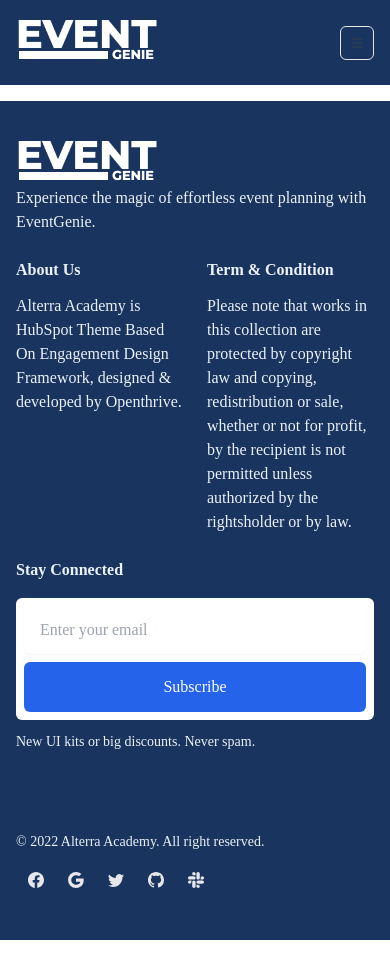
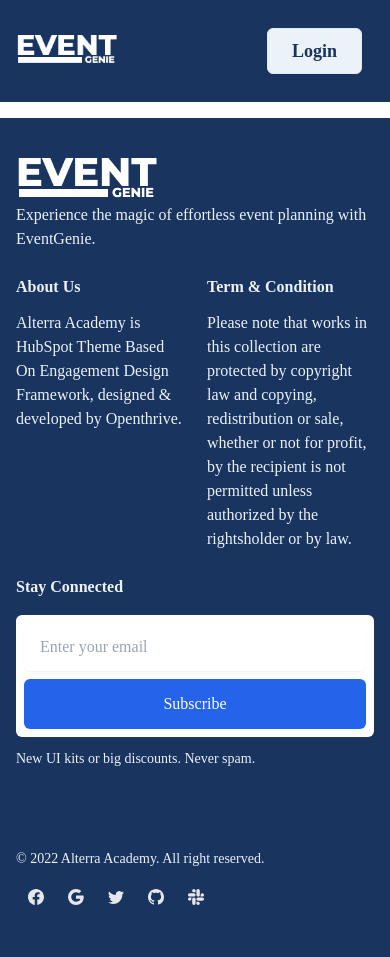
Before and after one commit to ALTA-GROUP-4/Event-Genie-FE, a React (Vite) app: page /test in a window 390 px wide. Built offline with nearby package versions, Linux system fonts and the light colour scheme.

Commit message:
chore button disabled, chore card hosted by, chore navbar handalend Afterlogin dan Before login,  chore cookie at profile, clean code login, feat params for detail event, feat params for update event, handlen login filter for rotes.

```diff
--- a/src/components/Button.tsx
+++ b/src/components/Button.tsx
@@ -9,7 +9,7 @@
 
   return (
     <button
-      className="py-2 px-4 m-2 w-full justify-center items-center gap-2 rounded-md border text-lg bg-@19345E text-@EBF2FA font-bold shadow-sm align-middle hover:scale-105 focus:outline-none   transition-all text-md dark:bg-slate-900 dark:hover:bg-slate-800 dark:border-gray-700 dark:text-gray-400 dark:hover:text-white dark:focus:ring-offset-gray-800"
+      className="py-2 px-4 m-2 w-full justify-center items-center gap-2 rounded-md border text-lg bg-@19345E disabled:hidden text-@EBF2FA font-bold shadow-sm align-middle hover:scale-105 focus:outline-none   transition-all text-md dark:bg-slate-900 dark:hover:bg-slate-800 dark:border-gray-700 dark:text-gray-400 dark:hover:text-white dark:focus:ring-offset-gray-800"
       {...props}
     >
       {label}
--- a/src/components/Navbar.tsx
+++ b/src/components/Navbar.tsx
@@ -27,9 +27,8 @@
       if (result.isConfirmed) {
         localStorage.clear();
         removeCookie("token", { path: "/" });
-        removeCookie("email", { path: "/" });
+        removeCookie("email");
         Swal.fire({
-          position: "top-end",
           icon: "success",
           title: "Success Log Out",
           showConfirmButton: false,
@@ -40,9 +39,25 @@
     });
   };
 
-  const navAfterLogin = () => {
   return (
-      <div className="flex justify-between items-center gap-4 sm:gap-8 md:gap-12 xl:gap-16 mt-5 sm:flex-row sm:items-center sm:justify-end sm:mt-0 sm:pl-5 ">
+    <header className="relative flex flex-wrap sm:justify-start sm:flex-nowrap z-50 w-full bg-@19345E text-xl py-5 dark:bg-@264653">
+      <nav
+        className="max-w-[85rem] flex w-full mx-auto px-4"
+        aria-label="Global"
+      >
+        <div className="flex items-center justify-between">
+          <div className="flex items-center justify-between">
+            <Link to="/">
+              <img src="/Logo1.png" alt="" />
+            </Link>
+          </div>
+        </div>
+        {checkToken ? (
+          <div
+            id="navbar-with-mega-menu"
+            className="duration-300 basis-full grow "
+          >
+            <div className="flex  gap-4  flex-row items-center justify-end mt-0 pl-5">
               <div className="hs-dropdown relative inline-flex font-semibold">
                 <button
                   id="hs-dropdown"
@@ -77,6 +92,7 @@
                       Profile
                     </h3>
                   </Link>
+
                   <Link to="/my-event">
                     <h3 className="flex items-center gap-x-3.5 py-2 px-3 rounded-md text-sm text-gray-800 hover:bg-gray-100 focus:ring-2 focus:ring-blue-500 dark:text-gray-400 dark:hover:bg-gray-700 dark:hover:text-gray-300">
                       <TbClipboardText />
@@ -99,60 +115,13 @@
                 </div>
               </div>
             </div>
-    );
-  };
-
-  return (
-    <header className="relative flex flex-wrap sm:justify-start sm:flex-nowrap z-50 w-full bg-@19345E text-xl py-5 dark:bg-@264653">
-      <nav
-        className="max-w-[85rem] w-full mx-auto px-4 sm:flex sm:items-center sm:justify-between"
-        aria-label="Global"
-      >
-        <div className="flex items-center justify-between">
-          <Link to="/">
-            <img src="/Logo1.png" alt="" />
-          </Link>
-
-          <div className="sm:hidden">
-            <button
-              type="button"
-              className="hs-collapse-toggle p-2 inline-flex justify-center items-center gap-2 rounded-md border font-medium bg-@EFF1F3 text-gray-700 shadow-sm align-middle hover:bg-gray-50 focus:outline-none focus:ring-2 focus:ring-offset-2 focus:ring-offset-white focus:ring-blue-600 transition-all text-sm dark:bg-slate-900 dark:hover:bg-slate-800 dark:border-gray-700 dark:text-gray-400 dark:hover:text-white dark:focus:ring-offset-gray-800"
-              data-hs-collapse="#navbar-with-mega-menu"
-              aria-controls="navbar-with-mega-menu"
-              aria-label="Toggle navigation"
-            >
-              <svg
-                className="hs-collapse-open:hidden w-4 h-4"
-                width="16"
-                height="16"
-                fill="currentColor"
-                viewBox="0 0 16 16"
-              >
-                <path
-                  fillRule="evenodd"
-                  d="M2.5 12a.5.5 0 0 1 .5-.5h10a.5.5 0 0 1 0 1H3a.5.5 0 0 1-.5-.5zm0-4a.5.5 0 0 1 .5-.5h10a.5.5 0 0 1 0 1H3a.5.5 0 0 1-.5-.5zm0-4a.5.5 0 0 1 .5-.5h10a.5.5 0 0 1 0 1H3a.5.5 0 0 1-.5-.5z"
-                />
-              </svg>
-              <svg
-                className="hs-collapse-open:block hidden w-4 h-4"
-                width="16"
-                height="16"
-                fill="currentColor"
-                viewBox="0 0 16 16"
-              >
-                <path d="M4.646 4.646a.5.5 0 0 1 .708 0L8 7.293l2.646-2.647a.5.5 0 0 1 .708.708L8.707 8l2.647 2.646a.5.5 0 0 1-.708.708L8 8.707l-2.646 2.647a.5.5 0 0 1-.708-.708L7.293 8 4.646 5.354a.5.5 0 0 1 0-.708z" />
-              </svg>
-            </button>
           </div>
-        </div>
+        ) : (
           <div
             id="navbar-with-mega-menu"
-          className="hidden overflow-hidden transition-all duration-300 basis-full grow sm:block"
+            className="duration-300 basis-full grow "
           >
-          <div className="flex justify-between items-center gap-4 sm:gap-8 md:gap-12 xl:gap-16 mt-5 sm:flex-row sm:items-center sm:justify-end sm:mt-0 sm:pl-5">
-            {checkToken ? (
-              navAfterLogin()
-            ) : (
+            <div className="flex  gap-4  flex-row items-center justify-end mt-0 pl-5">
               <div className="flex gap-5">
                 <Link to="/login">
                   <button
@@ -165,9 +134,9 @@
                 </Link>
                 <div></div>
               </div>
-            )}
             </div>
           </div>
+        )}
       </nav>
     </header>
   );
--- a/src/pages/ProfileUser.tsx
+++ b/src/pages/ProfileUser.tsx
@@ -1,5 +1,6 @@
 import { FC, useState, useEffect } from "react";
 import { useCookies } from "react-cookie";
+import { useParams } from "react-router-dom";
 import Swal from "sweetalert2";
 import axios from "axios";
 
@@ -11,8 +12,8 @@
 const ProfileUser: FC = () => {
   const [objSubmit, setObjSubmit] = useState<Partial<UserEdit>>({});
   const [data, setData] = useState<Partial<UserEdit>>({});
-  const [cookie] = useCookies(["token", "email"]);
-  let token = cookie.token;
+  const [cookie] = useCookies(["token"]);
+  const token = cookie.token;
 
   useEffect(() => {
     fetchData();
@@ -20,7 +21,7 @@
 
   function fetchData() {
     axios
-      .get(`users`)
+      .get(`/users`)
       .then((response) => {
         const { data } = response.data;
         document.title = `${data.name} | Event Genie`;
--- a/src/pages/event/DetailEvent.tsx
+++ b/src/pages/event/DetailEvent.tsx
@@ -27,7 +27,7 @@
 
   const checkEmail = "ucup@gmail.com";
 
-  const { user_id } = params;
+  const { id } = params;
 
   useEffect(() => {
     setUserId(true);
@@ -39,7 +39,7 @@
 
   function fetchDetailEvent() {
     axios
-      .get(`events/eventsID`)
+      .get(`events/${id}`)
       .then((response) => {
         const { data } = response.data;
         document.title = `${data.name}`;
@@ -162,7 +162,7 @@
               </h1>
             </div>
             <div>
-              {checkEmail !== user_id && checkToken ? (
+              {checkEmail !== id && checkToken ? (
                 <></>
               ) : (
                 <PrimButton
--- a/src/pages/index.tsx
+++ b/src/pages/index.tsx
@@ -30,7 +30,7 @@
 
   const fetchAllEvent = () => {
     axios
-      .get("/events")
+      .get(`events`)
       .then((response) => {
         const { data } = response.data;
         setDatas(data);
@@ -57,9 +57,11 @@
             datas.map((event) => {
               return (
                 <CardLanding
+                  key={event.id}
                   event_image="./bg.jpg"
                   MyLink={`/detail-event/${event.name}`}
                   event_name={event.name}
+                  host_by={event.hostedby}
                   event_date={event.date}
                 />
               );
--- a/src/routes/index.tsx
+++ b/src/routes/index.tsx
@@ -1,4 +1,8 @@
-import { createBrowserRouter, RouterProvider } from "react-router-dom";
+import {
+  createBrowserRouter,
+  Navigate,
+  RouterProvider,
+} from "react-router-dom";
 import { FC, useEffect } from "react";
 import { useDispatch } from "react-redux";
 import { useCookies } from "react-cookie";
@@ -20,6 +24,9 @@
   "https://virtserver.swaggerhub.com/MUJAHID170997/EventGenieAPI/1.0.0";
 
 const Routes: FC = () => {
+  const [cookie] = useCookies(["token"]);
+  const checkToken = cookie.token;
+
   const router = createBrowserRouter([
     {
       path: "/",
@@ -27,39 +34,39 @@
     },
     {
       path: "/login",
-      element: <Login />,
+      element: checkToken ? <Home /> : <Login />,
     },
     {
       path: "/register",
-      element: <Register />,
+      element: checkToken ? <Home /> : <Register />,
     },
     {
       path: "/users",
-      element: <ProfileUser />,
+      element: checkToken ? <ProfileUser /> : <Home />,
     },
     {
       path: "/my-event",
-      element: <MyEvent />,
+      element: checkToken ? <MyEvent /> : <Home />,
     },
     {
-      path: "/detail-event/:name",
+      path: "/detail-event/:id",
       element: <DetailEvent />,
     },
     {
       path: "/add-event",
-      element: <AddEvent />,
+      element: checkToken ? <AddEvent /> : <Home />,
     },
     {
       path: "/update-event/:name",
-      element: <UpdateEvent />,
+      element: checkToken ? <UpdateEvent /> : <Home />,
     },
     {
       path: "/payment",
-      element: <Payment />,
+      element: checkToken ? <Payment /> : <Home />,
     },
     {
       path: "/my-ticket",
-      element: <MyTicket />,
+      element: checkToken ? <MyTicket /> : <Home />,
     },
     {
       path: "/test",
--- a/src/utils/user.tsx
+++ b/src/utils/user.tsx
@@ -16,6 +16,7 @@
   user_id: number;
   name: string;
   date: string;
+  hostedby: string;
   event_image: any;
 }
 
```
Also changed, not shown: src/components/Card.tsx (+7 -4 lines), src/pages/auth/Login.tsx (+6 -3 lines), src/pages/event/UpdateEvent.tsx (+5 -2 lines). Lines whose indentation alone changed are shown as unchanged.
